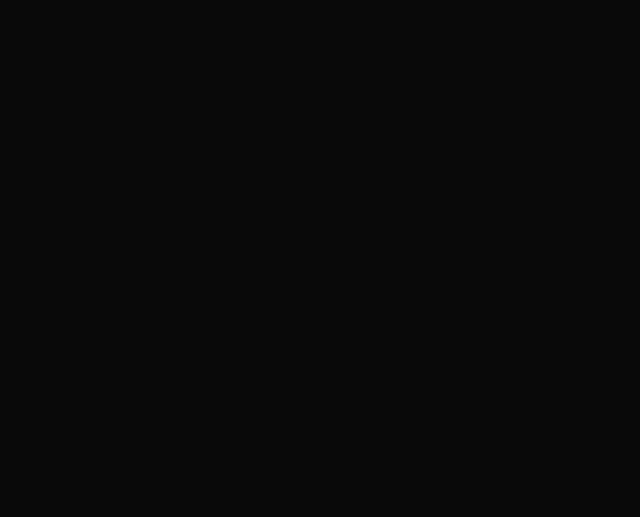
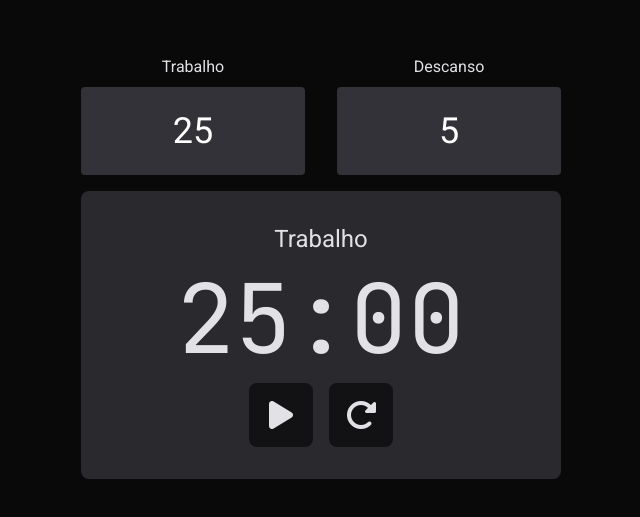
Before and after one commit to TiagoFreitas03/app-collection, a React (Vite) app: page /pomodoro-clock in a window 1280 px wide. Before the commit this address had no page. Shown: the part 133-650 px from the top of the page, without its empty margins (319-959 px from the left). Built offline with nearby package versions, Linux system fonts and the light colour scheme.

Commit message:
Aplicação Pomodoro Clock

```diff
--- a/src/App.tsx
+++ b/src/App.tsx
@@ -23,6 +23,7 @@ import { KeyValue } from './apps/KeyValue'
 import { LoremIpsumGenerator } from './apps/LoremIpsumGenerator'
 import { Notes } from './apps/Notes'
 import { PearsonRegression } from './apps/PearsonRegression'
+import { PomodoroClock } from './apps/PomodoroClock'
 import { ProductLandingPage } from './apps/ProductLandingPage'
 import { Quiz } from './apps/Quiz'
 import { RandomMealGenerator } from './apps/RandomMealGenerator'
@@ -63,6 +64,7 @@ export function App() {
 				<Route path='/lorem-ipsum-generator' element={<LoremIpsumGenerator />} />
 				<Route path='/notes' element={<Notes />} />
 				<Route path='/pearson-regression' element={<PearsonRegression />} />
+				<Route path='/pomodoro-clock' element={<PomodoroClock />} />
 				<Route path='/product-landing-page' element={<ProductLandingPage />} />
 				<Route path='/quiz' element={<Quiz />} />
 				<Route path='/random-meal-generator' element={<RandomMealGenerator />} />
--- a/src/Home.tsx
+++ b/src/Home.tsx
@@ -24,6 +24,7 @@ export function Home() {
 			<Link to='/lorem-ipsum-generator'>Lorem Ipsum Generator</Link>
 			<Link to='/notes'>Notes</Link>
 			<Link to='/pearson-regression'>Pearson Regression</Link>
+			<Link to='/pomodoro-clock'>Pomodoro Clock</Link>
 			<Link to='/product-landing-page'>Product Landing Page</Link>
 			<Link to='/quiz'>Quiz</Link>
 			<Link to='/random-meal-generator'>Random Meal Generator</Link>
--- /dev/null
+++ b/src/apps/PomodoroClock/Clock.tsx
@@ -0,0 +1,39 @@
+import { formatMs } from '../../utils/convertions'
+
+interface ClockProps {
+	time: number
+	session: string
+	running: boolean
+	onToggle: () => void
+	onReset: () => void
+}
+
+export function Clock({ time, session, onToggle: toggle, onReset: reset, running }: ClockProps) {
+	return (
+		<div className='p-8 bg-gray-600 rounded-lg'>
+			<h1 className='text-2xl text-center'>
+				{session}
+			</h1>
+
+			<p className='text-8xl text-center font-mono my-4'>
+				{formatMs(time, false)}
+			</p>
+
+			<div className='flex gap-4 justify-center'>
+				<button
+					className='bg-gray-700 rounded-lg w-16 h-16 flex items-center justify-center'
+					onClick={toggle}
+				>
+					<i className={`fas fa-2x fa-${running ? 'pause' : 'play'}`} />
+				</button>
+
+				<button
+					className='bg-gray-700 rounded-lg w-16 h-16 flex items-center justify-center'
+					onClick={reset}
+				>
+					<i className='fas fa-rotate-right fa-2x' />
+				</button>
+			</div>
+		</div>
+	)
+}
--- /dev/null
+++ b/src/apps/PomodoroClock/TimeInput.tsx
@@ -0,0 +1,19 @@
+import { InputHTMLAttributes } from 'react'
+
+interface TimeInputProps extends InputHTMLAttributes<HTMLInputElement> {
+	label: string
+}
+
+export function TimeInput({ label, ...rest }: TimeInputProps) {
+	return (
+		<div className='text-center w-[50%]'>
+			<label className='block'>{label}</label>
+
+			<input
+				type='number'
+				className='bg-gray-500 rounded w-full px-2 py-6 mb-4 mt-2 text-center text-white text-4xl'
+				{...rest}
+			/>
+		</div>
+	)
+}
--- /dev/null
+++ b/src/apps/PomodoroClock/index.tsx
@@ -0,0 +1,102 @@
+import { useState, useEffect, useRef } from "react"
+
+import { TimeInput } from './TimeInput'
+import { Clock } from './Clock'
+import notification from '../../assets/notification.mp3'
+
+type Session = 'Trabalho' | 'Descanso'
+
+export function PomodoroClock() {
+	const [workTime, setWorkTime] = useState(25)
+	const [breakTime, setBreakTime] = useState(5)
+
+	const [running, setRunning] = useState(false)
+	const [timeLeft, setTimeLeft] = useState(0)
+	const [current, setCurrent] = useState<Session>('Trabalho')
+	const [timeoutId, setTimeoutId] = useState<number>()
+
+	const audioRef = useRef<HTMLAudioElement>(null)
+
+	const minutesToMs = (minutes: number) => minutes * 60 * 1000
+
+	useEffect(() => {
+		reset()
+	}, [workTime, breakTime])
+
+	useEffect(() => {
+		if (running) {
+			if (timeLeft === 0) {
+				if (audioRef.current)
+					audioRef.current.play()
+
+				if (current === 'Trabalho') {
+					setCurrent('Descanso')
+					setTimeLeft(minutesToMs(breakTime))
+				} else {
+					setCurrent('Trabalho')
+					setTimeLeft(minutesToMs(workTime))
+				}
+
+				return
+			}
+
+			const id = setTimeout(() => {
+				setTimeLeft(state => state - 1000)
+			}, 1000)
+
+			setTimeoutId(id)
+		} else
+			clearTimeout(timeoutId)
+	}, [running, timeLeft])
+
+	function start() {
+		if (breakTime >= workTime)
+			return alert('O tempo de descanso deve ser menor que o tempo de trabalho')
+
+		setRunning(true)
+		setTimeLeft(minutesToMs(workTime))
+		setCurrent('Trabalho')
+	}
+
+	function reset() {
+		setRunning(false)
+		setTimeLeft(minutesToMs(workTime))
+		setCurrent('Trabalho')
+	}
+
+	return (
+		<div className='min-w-screen min-h-screen flex justify-center items-center'>
+			<div>
+				<div className='w-[480px]'>
+					<div className='flex gap-8'>
+						<TimeInput
+							label='Trabalho'
+							min={5}
+							max={50}
+							value={workTime}
+							onChange={e => setWorkTime(Number(e.target.value))}
+						/>
+
+						<TimeInput
+							label='Descanso'
+							min={1}
+							max={10}
+							value={breakTime}
+							onChange={e => setBreakTime(Number(e.target.value))}
+						/>
+					</div>
+				</div>
+
+				<Clock
+					time={timeLeft}
+					session={current}
+					running={running}
+					onToggle={() => setRunning(!running)}
+					onReset={reset}
+				/>
+
+				<audio src={notification} ref={audioRef} />
+			</div>
+		</div>
+	)
+}
```
Also changed, not shown: 2 other files (tests, documents, lock files or other folders).
